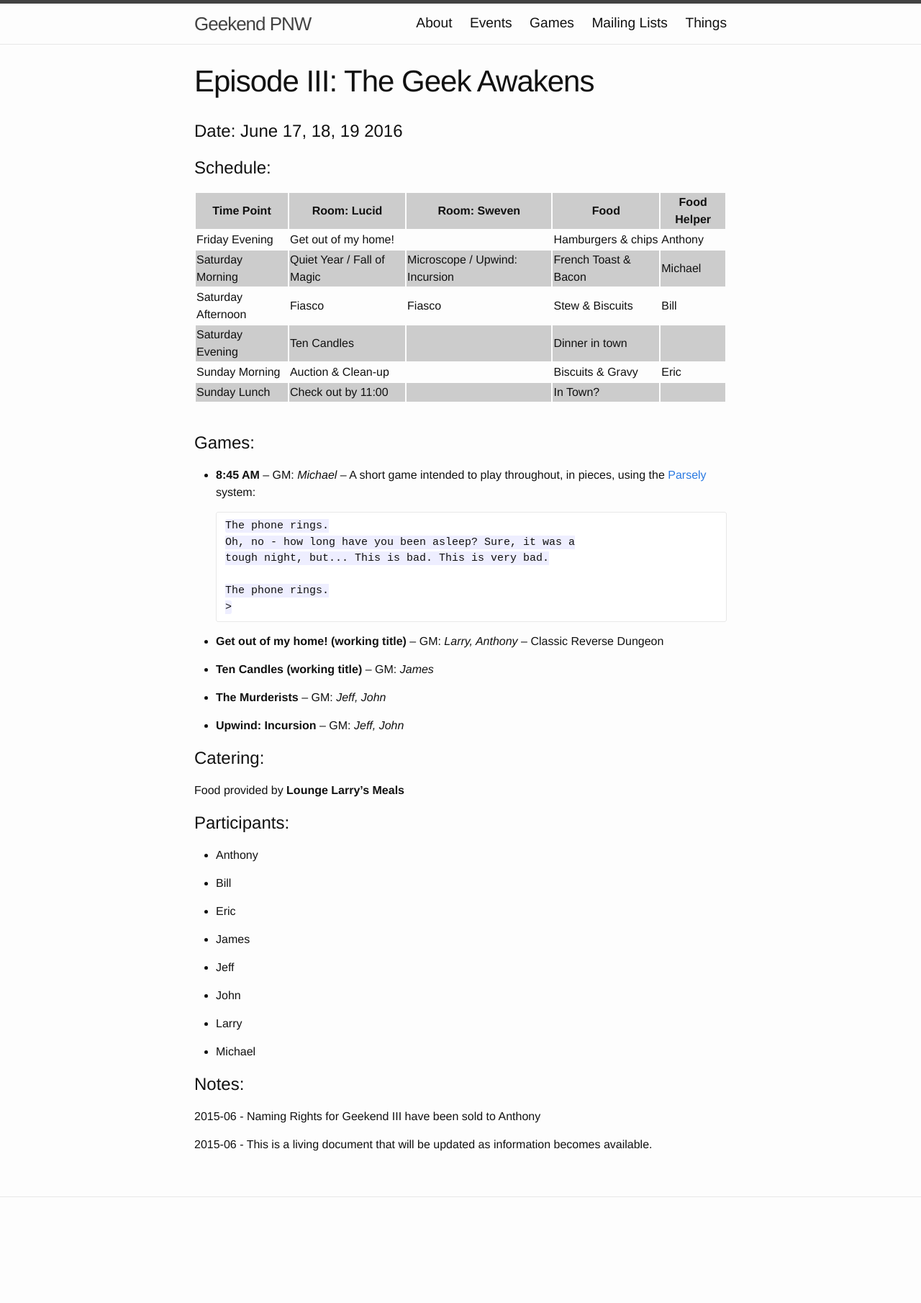
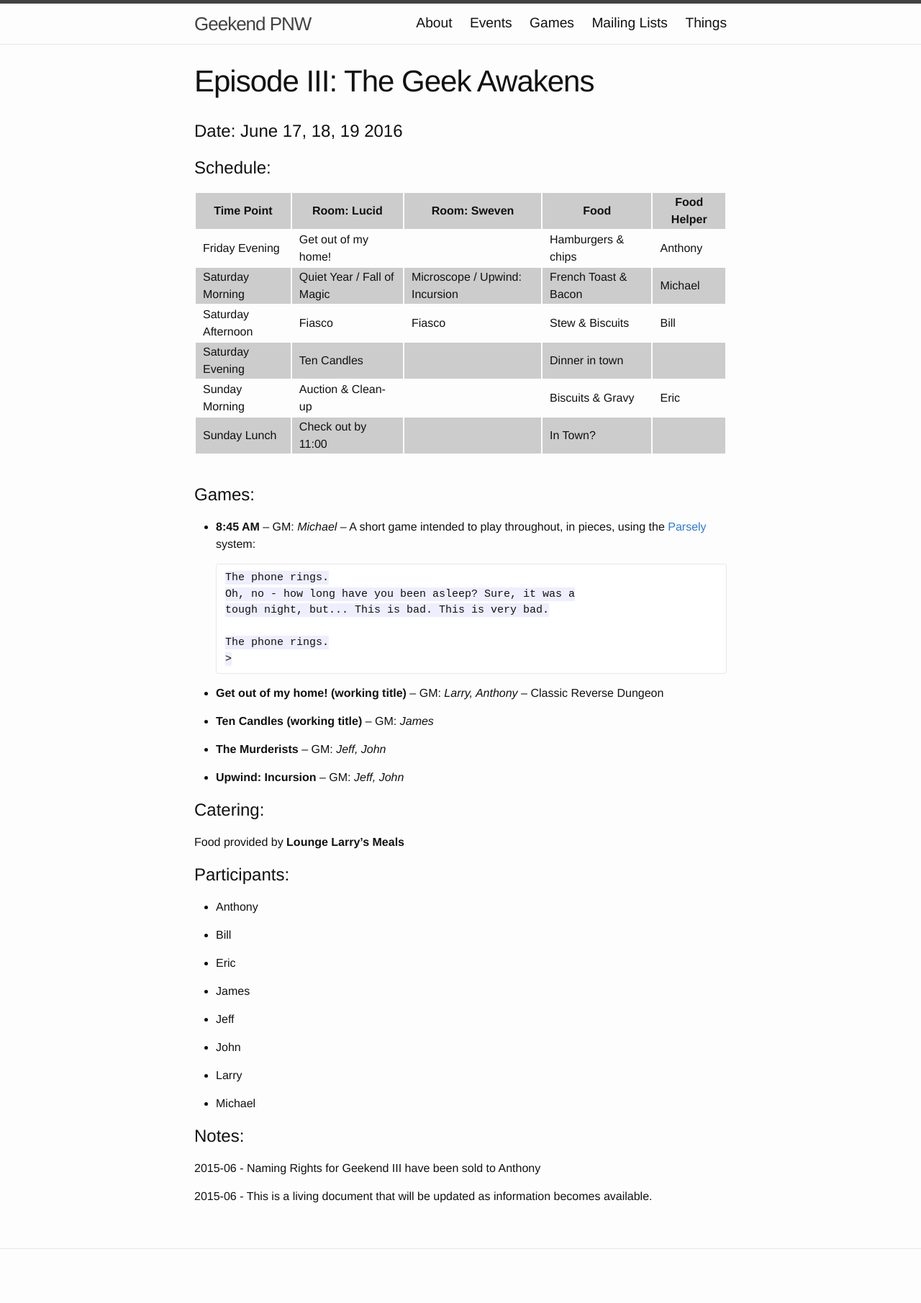
Before and after one commit to Geekend-PNW/geekend-pnw.github.com, a Jekyll site: the page built from _events/2016-06.md, in a window 1280 px wide. Shown: the whole page at 72% size. Built offline with Jekyll 4.4.1, drawn with Linux system fonts in a browser that asks for light colours; before the commit the page ends 1738 px from its top, so only the background shows below that.

Commit message:
Add some cell padding

```diff
--- a/_includes/schedule.md
+++ b/_includes/schedule.md
@@ -14,14 +14,14 @@
 <table>
   <tr>
     {% for cell in header %}
-      <th> {{ cell[0] }} </th>
+      <th class="cell"> {{ cell[0] }} </th>
     {% endfor %}
   </tr>
 
   {% for row in rows %}
     <tr>
       {% for cell in row %}
-        <td> {{ cell[1] }} </td>
+        <td class="cell"> {{ cell[1] }} </td>
       {% endfor %}
     </tr>
   {% endfor %}
--- a/css/custom.css
+++ b/css/custom.css
@@ -23,6 +23,12 @@ tbody tr:nth-child(odd) { background: #ccc; }
 
 table { margin-bottom: 5%;}
 
+.cell {
+    padding-left: 10px;
+    padding-right: 10px;
+
+}
+
 .page-link.active-link {
     color: #999;
     text-decoration: none;
```
